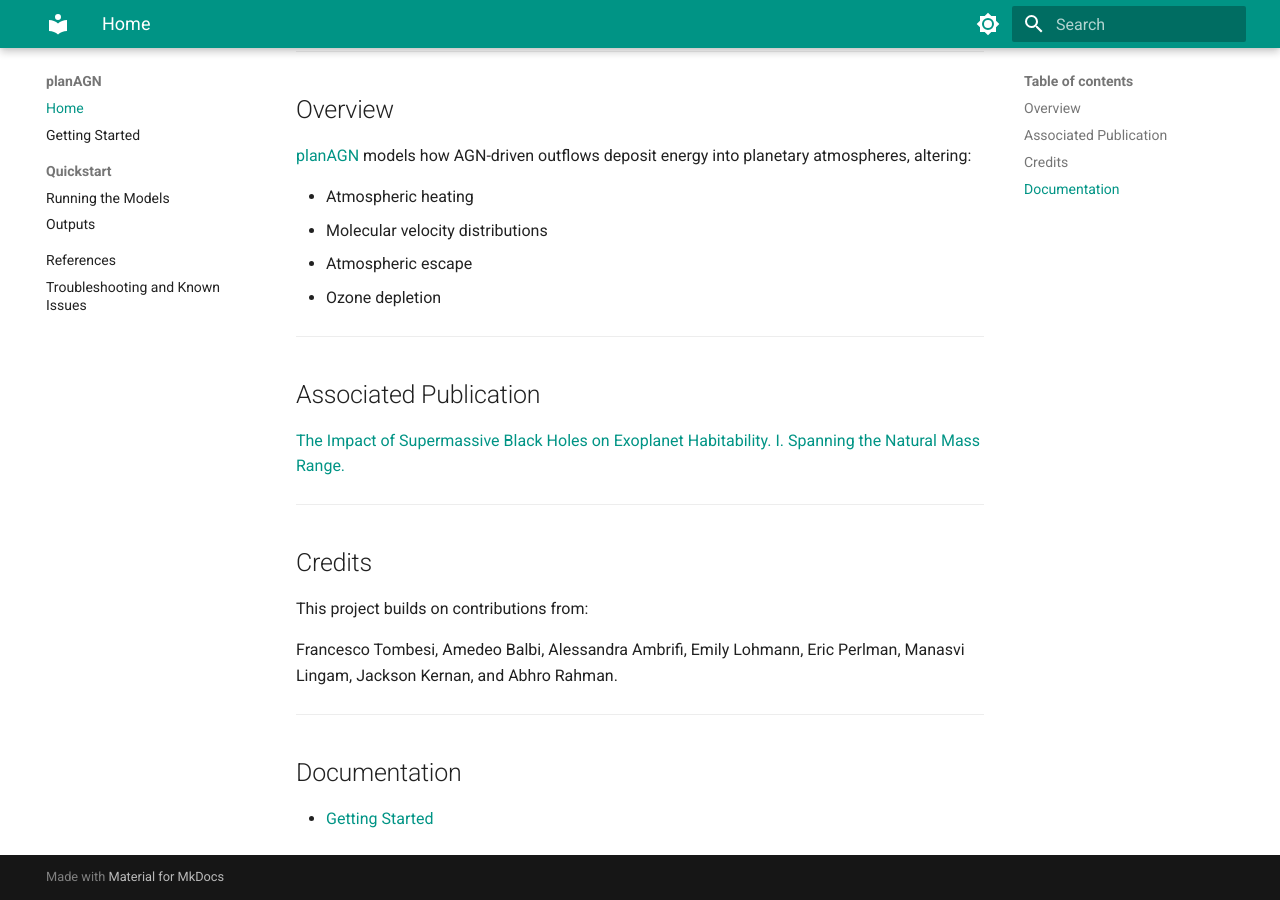
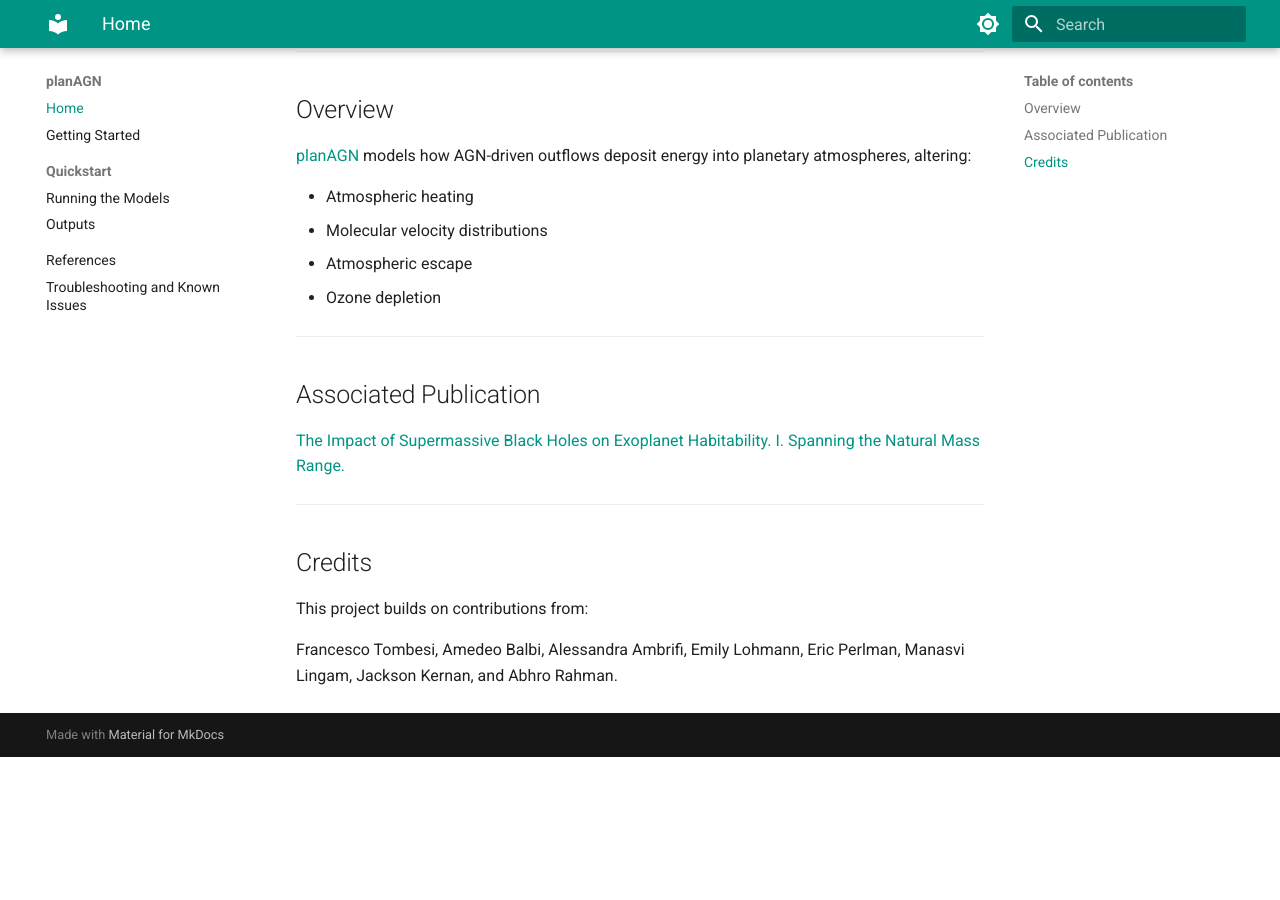
Before and after one commit to jourdanwaas/planAGN, an MkDocs documentation site: the page built from docs/docs/index.md, in a window 1280 px wide and 900 px high, scrolled down 699 px. Built offline with MkDocs 1.6.1 and Material for MkDocs 9.7.7, drawn with Linux system fonts in a browser that asks for light colours; after the commit the page ends 1456 px from its top, so only the background shows below that.

Commit message:
rm documentation subsection

```diff
--- a/docs/docs/index.md
+++ b/docs/docs/index.md
@@ -36,9 +36,3 @@ A computational framework for modeling the impact of AGN-driven outflows on plan
 This project builds on contributions from:
 
 Francesco Tombesi, Amedeo Balbi, Alessandra Ambrifi, Emily Lohmann, Eric Perlman, Manasvi Lingam, Jackson Kernan, and Abhro Rahman.
-
----
-
-## Documentation
-
-- [Getting Started](getting-started.md)
```
